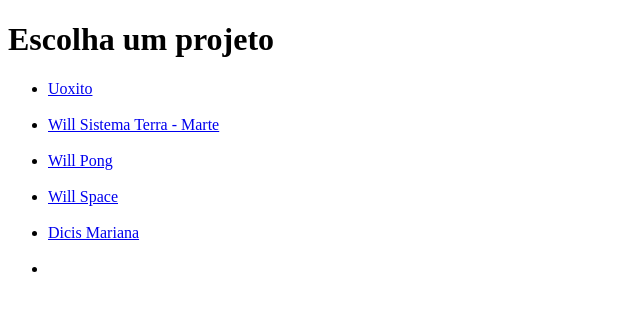
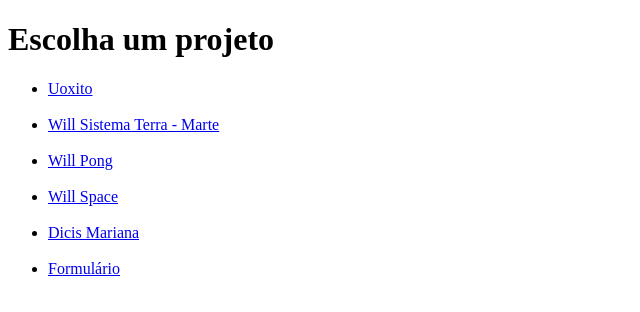
Before and after one commit to willamessantos/gameteste, a plain HTML site: page index.html in a window 1280 px wide. Shown: the full height of the page, 0-640 px from the left. Drawn offline with Linux system fonts and the light colour scheme.

Commit message:
Update link text for Google Form in index.html

```diff
--- a/index.html
+++ b/index.html
@@ -15,7 +15,7 @@
         <li><a href="pong.html">Will Pong</a></li><br>
         <li><a href="gamewill/index.html">Will Space</a></li><br>
         <li><a href="dicis.html">Dicis Mariana</a></li><br>
-        <li><a href="https://docs.google.com/forms/d/e/1FAIpQLSeH1e5UCWMzs7Gl6qBONF5jnTZxaQmtijxYHZX7IjG7NWQ6Cw/viewform"</a></li<br>
+        <li><a href="https://docs.google.com/forms/d/e/1FAIpQLSeH1e5UCWMzs7Gl6qBONF5jnTZxaQmtijxYHZX7IjG7NWQ6Cw/viewform">Formulário</a></li<br>
     </ul>
 
 </body>
```
